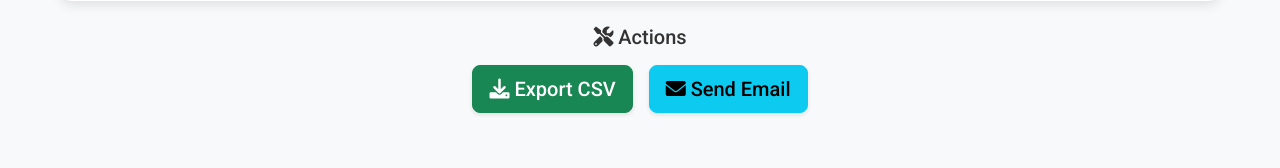
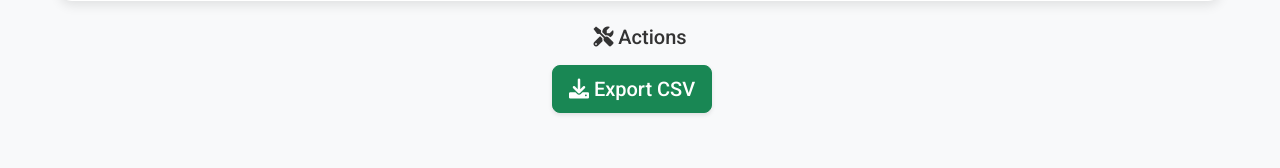
Before and after one commit to Shreyarg-77/face_attendance, a Flask app: page /attendance in a window 1280 px wide. Shown: the part 592-760 px from the top of the page. Run offline with Flask 3, Linux system fonts and the light colour scheme; a user stored in the database is signed in; tables that the repository leaves empty hold one stand-in row (values such as "Sample post").

Commit message:
Final files

```diff
--- a/app.py
+++ b/app.py
@@ -445,63 +445,17 @@ def send_attendance_mail():
     try:
         recipient_email = current_user.email
         if not recipient_email:
-            return jsonify({'message': 'No email found. Please update your profile.'})
+            return jsonify({'message': 'No email found in your profile.'})
 
         records = db.session.query(Attendance.id, Student.name, Student.class_name, Attendance.date, Attendance.time).join(Student).filter(Student.class_name == current_user.class_name).order_by(Attendance.date.desc(), Attendance.time.desc()).all()
 
         if not records:
             return jsonify({'message': 'No attendance records found.'})
 
-        csv_path = f'temp_attendance_{int(time.time())}.csv'
-        with open(csv_path, 'w', newline='') as f:
-            writer = csv.writer(f)
-            writer.writerow([f'Attendance Report for {current_user.class_name}'])
-            writer.writerow(['ID', 'Student Name', 'Class Name', 'Date', 'Time'])
-            writer.writerows(records)
-
-        # Your Gmail and NEW App Password
-        from_email = 'shreyagaikwad2710@gmail.com'
-        password = 'aopzhargxezkxjgt'  # Replace with your new 16-character app password
-
-        msg = MIMEMultipart()
-        msg['From'] = from_email
-        msg['To'] = recipient_email
-        msg['Subject'] = f'Attendance Report for {current_user.class_name}'
-        msg.attach(MIMEText('Attached is the attendance report.', 'plain'))
-
-        with open(csv_path, 'rb') as attachment:
-            part = MIMEBase('application', 'octet-stream')
-            part.set_payload(attachment.read())
-            encoders.encode_base64(part)
-            part.add_header('Content-Disposition', f'attachment; filename={csv_path}')
-            msg.attach(part)
-
-        # Try port 587 (TLS)
-        try:
-            server = smtplib.SMTP('smtp.gmail.com', 587)
-            server.starttls()
-            server.login(from_email, password)
-            server.sendmail(from_email, recipient_email, msg.as_string())
-            server.quit()
-        except Exception as smtp_error:
-            # If 587 fails, try port 465 (SSL)
-            try:
-                server = smtplib.SMTP_SSL('smtp.gmail.com', 465)
-                server.login(from_email, password)
-                server.sendmail(from_email, recipient_email, msg.as_string())
-                server.quit()
-            except:
-                raise smtp_error
-
-        if os.path.exists(csv_path):
-            os.remove(csv_path)
-
-        return jsonify({'message': 'Email sent successfully!'})
+        return jsonify({'message': 'Email is disabled on free hosting. Please use "Export CSV" button to download attendance records instead!'})
 
     except Exception as e:
-        if 'csv_path' in locals() and os.path.exists(csv_path):
-            os.remove(csv_path)
-        return jsonify({'message': f'Error: {str(e)}. Please use CSV export instead.'})
+        return jsonify({'message': f'Error: {str(e)}'})
 
 @app.route('/qr_code')
 @login_required
--- a/templates/attendance.html
+++ b/templates/attendance.html
@@ -71,26 +71,7 @@
     <h5 class="mb-3"><i class="fas fa-tools"></i> Actions</h5>
     <div class="mobile-stack d-inline-flex flex-wrap justify-content-center">
         <a href="{{ url_for('export_attendance_csv') }}" class="btn btn-success btn-lg me-3 mb-2"><i class="fas fa-download"></i> Export CSV</a>
-        <button type="button" class="btn btn-info btn-lg mb-2" onclick="sendEmail()"><i class="fas fa-envelope"></i> Send Email</button>
+
     </div>
 </div>
-
-<script>
-function sendEmail() {
-    if (!confirm('Send attendance report to your email?')) {
-        return;
-    }
-
-    fetch('{{ url_for("send_attendance_mail") }}', {
-        method: 'POST'
-    })
-    .then(response => response.json())
-    .then(data => {
-        alert(data.message);
-    })
-    .catch(error => {
-        alert('Error sending email. Please try again.');
-    });
-}
-</script>
 {% endblock %}
```
